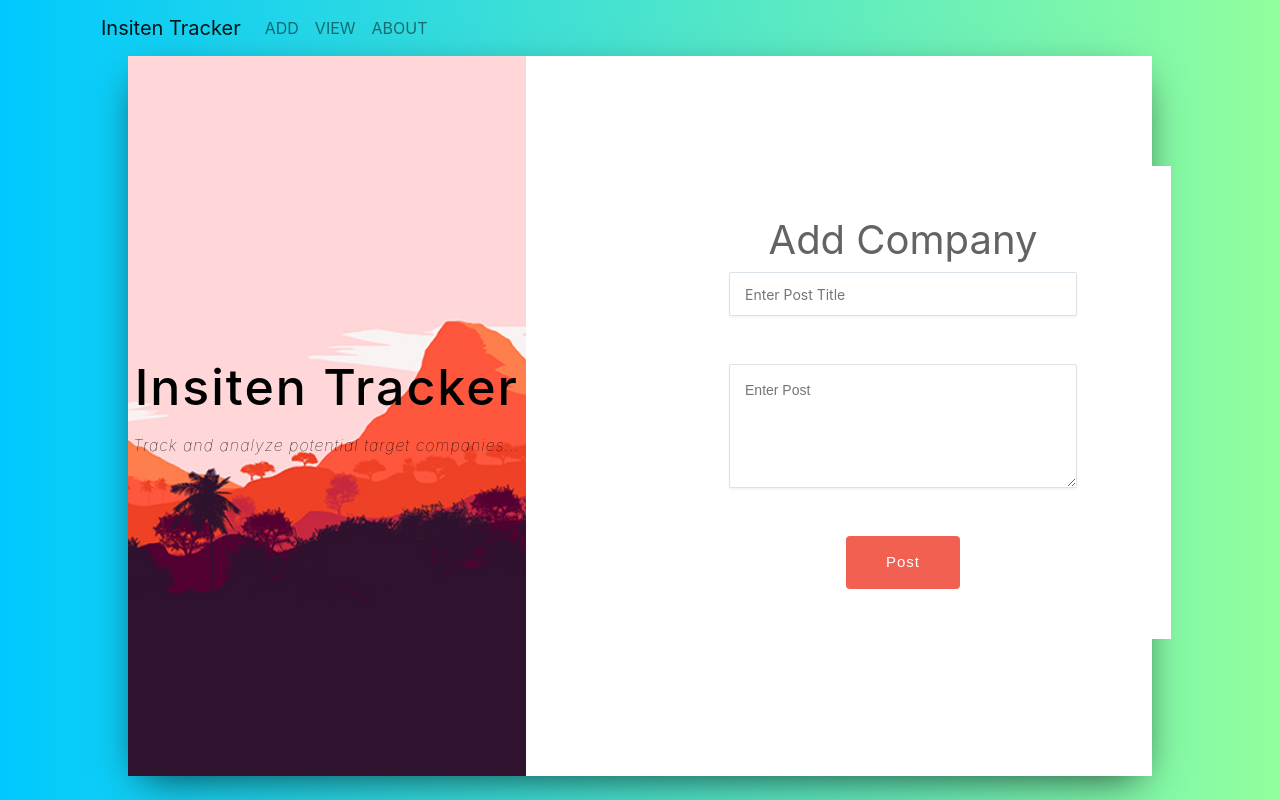
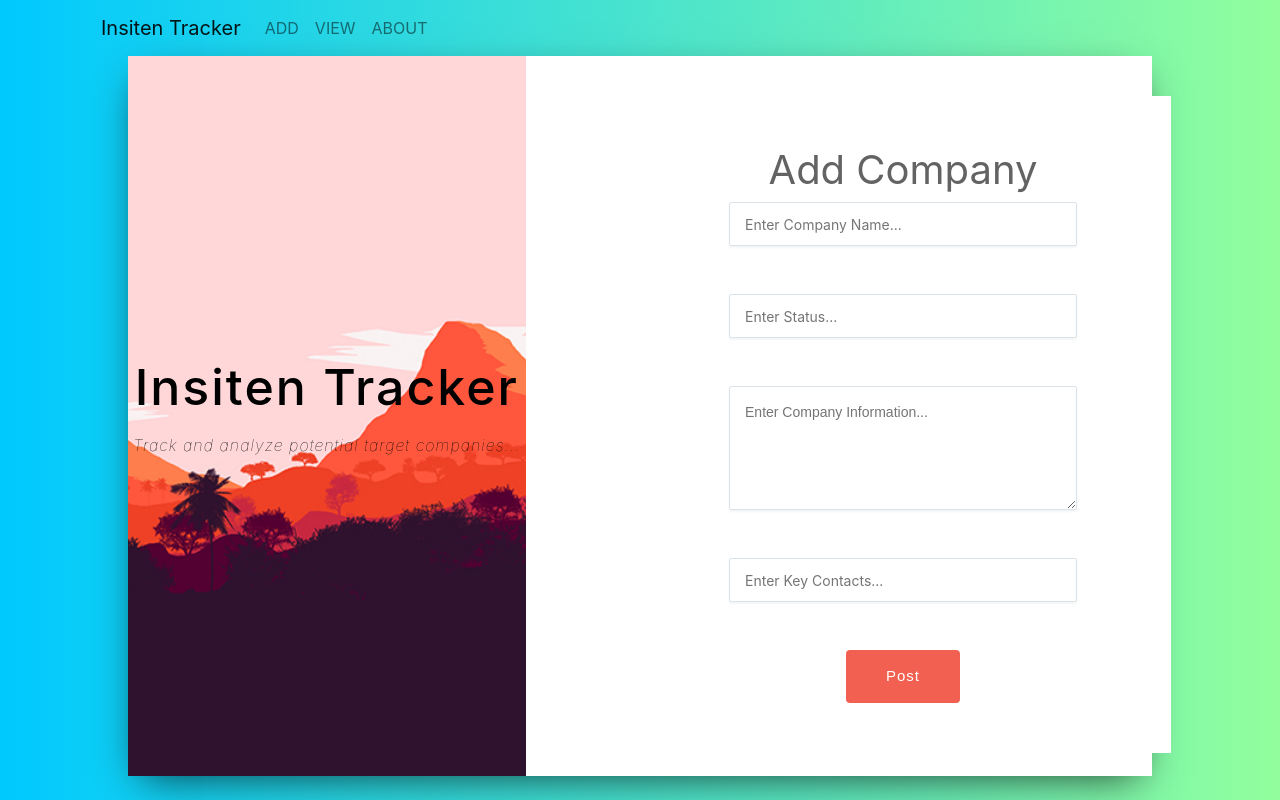
Before and after one commit to rabinchowdhury/insiten-challenge, a React (Create React App) app: page / in a window 1280 px wide. Built offline with nearby package versions, Linux system fonts and the light colour scheme.

Commit message:
added on form

```diff
--- a/src/App.css
+++ b/src/App.css
@@ -125,7 +125,7 @@ a:hover {
   background: #fff;
   padding:50px;
   width:100%;
-  margin: 110px 50px auto 110px;
+  margin: 40px 50px auto 110px;
   /* box-shadow:0 5px 15px 0 rgba(46, 61, 73, 0.12); */
   /* font-family:'Work Sans',sans-serif; */
 }
--- a/src/components/EditComponent.js
+++ b/src/components/EditComponent.js
@@ -6,11 +6,15 @@ class EditComponent extends Component {
 
   handleEdit = (e) => {
     e.preventDefault();
-    const newTitle = this.getTitle.value;
-    const newMessage = this.getMessage.value;
+    const newCompany = this.getCompany.value;
+    const newStatus = this.getStatus.value;
+    const newInformation = this.getInformation.value;
+    const newContacts = this.getContacts.value;
     const data = {
-      newTitle,
-      newMessage
+      newCompany,
+      newStatus,
+      newInformation,
+      newContacts
     }
   this.props.dispatch({ type: 'UPDATE', id: this.props.post.id, data: data })
   }
@@ -19,10 +23,14 @@ class EditComponent extends Component {
     return (
       <div key={this.props.post.id} className="post">
         <form className="form" onSubmit={this.handleEdit}>
-          <input required type="text" ref={(input) => this.getTitle = input}
-          defaultValue={this.props.post.title} placeholder="Enter Post Title" /><br /><br />
-          <textarea required rows="5" ref={(input) => this.getMessage = input}
-          defaultValue={this.props.post.message} cols="28" placeholder="Enter Post" /><br /><br />
+          <input required type="text" ref={(input) => this.getCompany = input}
+          defaultValue={this.props.post.company} placeholder="Enter Company Name..." /><br /><br />
+          <input required type="text" ref={(input) => this.getStatus = input}
+          defaultValue={this.props.post.status} placeholder="Enter Status..." /><br /><br />
+          <textarea required rows="5" ref={(input) => this.getInformation = input}
+          defaultValue={this.props.post.information} cols="28" placeholder="Enter Company Information..." /><br /><br />
+          <input required type="text" ref={(input) => this.getContacts = input}
+          defaultValue={this.props.post.contacts} placeholder="Enter Key Contacts..." /><br /><br />
           <button>Update</button>
         </form>
       </div>
--- a/src/components/Post.js
+++ b/src/components/Post.js
@@ -1,13 +1,16 @@
 import React, { Component } from 'react';
 
 import { connect } from 'react-redux';
+
 class Post extends Component {
 
   render() {
     return (
     <div className="post">
-      <h2 className="post_title">{this.props.post.title}</h2>
-      <p className="post_message">{this.props.post.message}</p>
+      <h2 className="post_company">Company: {this.props.post.company}</h2>
+      <p className="post_status">Status: {this.props.post.status}</p>
+      <p className="post_information">Company Information: {this.props.post.information}</p>
+      <p className="post_contacts">Company Contacts: {this.props.post.contacts}</p>
       <div className="control-buttons">
       <button className="edit"
       onClick={() => this.props.dispatch({ type: 'EDIT_POST', id: this.props.post.id })
--- a/src/components/PostForm.js
+++ b/src/components/PostForm.js
@@ -6,20 +6,27 @@ class PostForm extends Component {
 
   handleSubmit = (e) => {
   e.preventDefault();
-  const title = this.getTitle.value;
-  const message = this.getMessage.value;
+  const company = this.getCompany.value;
+  const status = this.getStatus.value;
+  const information = this.getInformation.value;
+  const contacts = this.getContacts.value;
   const data = {
     id: new Date(),
-    title,
-    message,
+    company,
+    status,
+    information,
+    contacts,
     editing: false
   }
   this.props.dispatch({
     type: 'ADD_POST',
     data
   })
-  this.getTitle.value = '';
-  this.getMessage.value = '';
+  this.getCompany.value = '';
+  this.getStatus.value = '';
+  this.getInformation.value = '';
+  this.getContacts.value = '';
+
   }
 
   render() {
@@ -27,10 +34,14 @@ class PostForm extends Component {
     <div className="post-container">
       <h1 className="post_heading">Add Company</h1>
       <form className="form" onSubmit={this.handleSubmit} >
-      <input required type="text" ref={(input) => this.getTitle = input}
-      placeholder="Enter Post Title" /><br /><br />
-      <textarea required rows="5" ref={(input) => this.getMessage = input}
-      cols="28" placeholder="Enter Post" /><br /><br />
+      <input required type="text" ref={(input) => this.getCompany = input}
+      placeholder="Enter Company Name..." /><br /><br />
+      <input required type="text" ref={(input) => this.getStatus = input}
+      placeholder="Enter Status..." /><br /><br />
+      <textarea required rows="5" ref={(input) => this.getInformation = input}
+      cols="28" placeholder="Enter Company Information..." /><br /><br />
+      <input required type="text" ref={(input) => this.getContacts = input}
+      placeholder="Enter Key Contacts..." /><br /><br />
       <button>Post</button>
       </form>
     </div>
--- a/src/reducers/postReducer.js
+++ b/src/reducers/postReducer.js
@@ -13,8 +13,10 @@ const postReducer = (state = [], action) => {
   if (post.id === action.id) {
   return {
   ...post,
-  title: action.data.newTitle,
-  message: action.data.newMessage,
+  company: action.data.newCompany,
+  status: action.data.newStatus,
+  information: action.data.newInformation,
+  contacts: action.data.newContacts,
   editing: !post.editing
   }
   } else return post;
```
